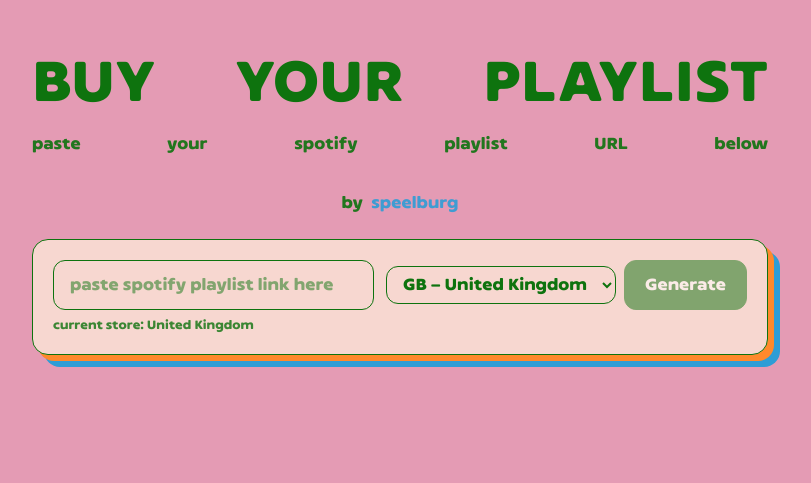
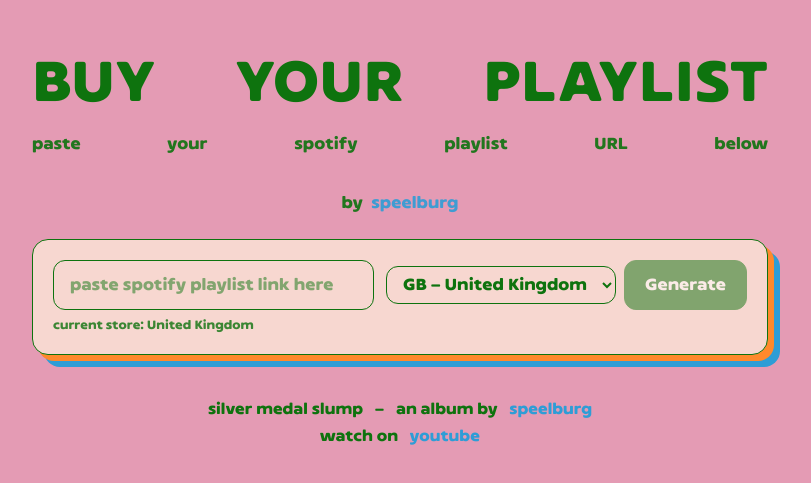
Before and after one commit to speelburg/spotify-itunes-linker, a Next.js app: page / in a window 1280 px wide. Shown: the part 107-590 px from the top of the page, without its empty margins (240-1051 px from the left). Built offline with nearby package versions, Linux system fonts and the light colour scheme.

Commit message:
Tweak bottom links spacing, remove hover underline, and update page.tsx

```diff
--- a/app/page.tsx
+++ b/app/page.tsx
@@ -184,6 +184,26 @@
     current store: <span className="font-medium">{countryName}</span>
   </div>
 </section>
+{/* bottom links under main box */}
+<div className="bottom-links">
+  <a
+    href="https://open.spotify.com/album/3hEiBBpfYIVEUuyftPyqu0?si=ptgMN3ElT8SxZq97nf1URw"
+    target="_blank"
+    rel="noreferrer"
+  >
+    silver medal slump &nbsp; — &nbsp; an album by &nbsp;{" "}
+    <span className="blue">speelburg</span>
+  </a>
+
+  <a
+    href="https://www.youtube.com/speelburg"
+    target="_blank"
+    rel="noreferrer"
+  >
+    watch on &nbsp; <span className="blue">youtube</span>
+  </a>
+</div>
+
 
 
 
```
